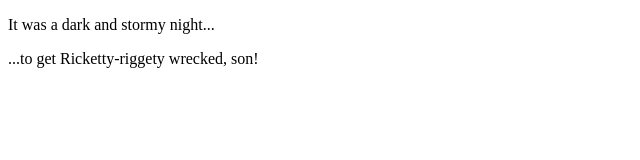
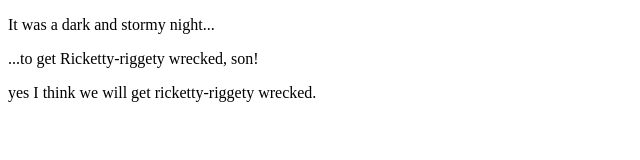
Before and after one commit to cdi11/fireside-story, a plain HTML site: page index.html in a window 1280 px wide. Shown: the whole page, without its empty margins (0-640 px from the left). Drawn offline with Linux system fonts and the light colour scheme.

Commit message:
added third line

```diff
--- a/index.html
+++ b/index.html
@@ -2,6 +2,7 @@
 <html>
     <body>
       <p>It was a dark and stormy night...</p>
-	  <p>...to get Ricketty-riggety wrecked, son!</p>
+      <p>...to get Ricketty-riggety wrecked, son!</p>
+      <p>yes I think we will get ricketty-riggety wrecked.</p>
     </body>
   </html>
```
